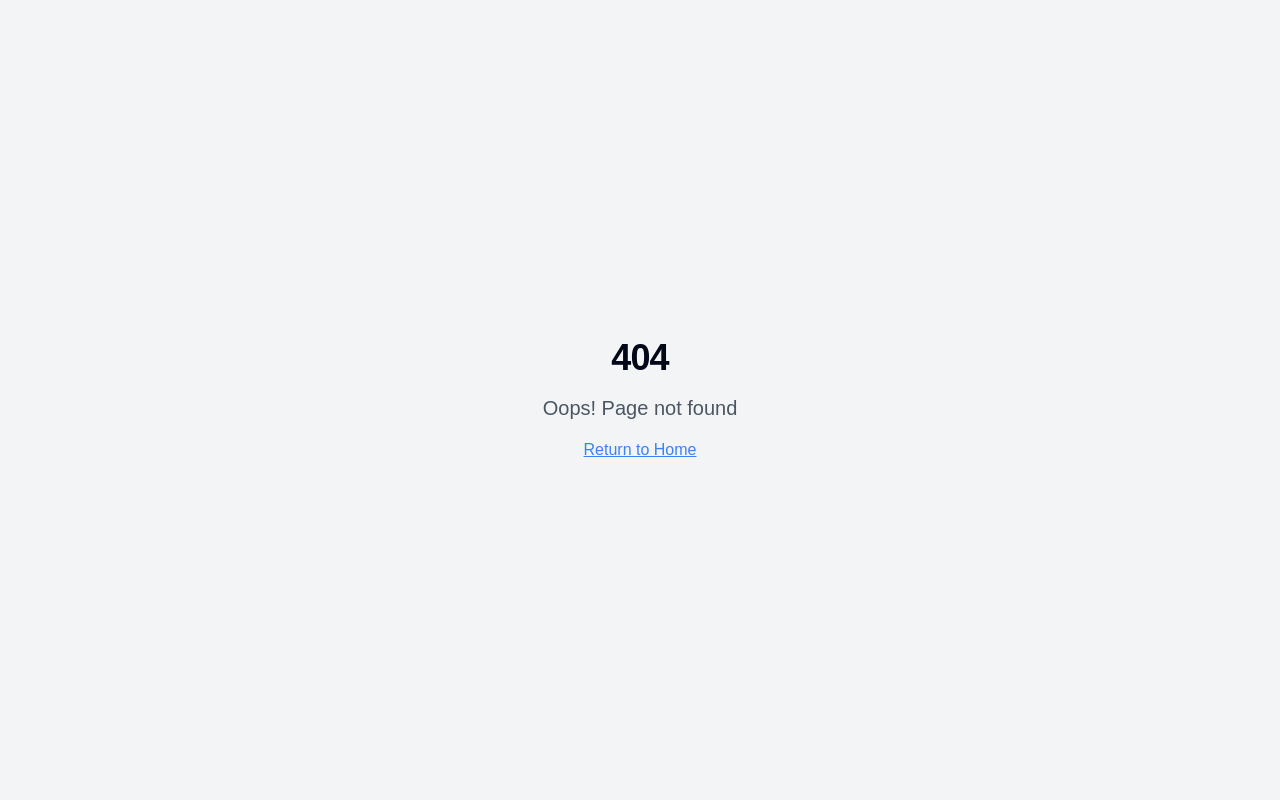
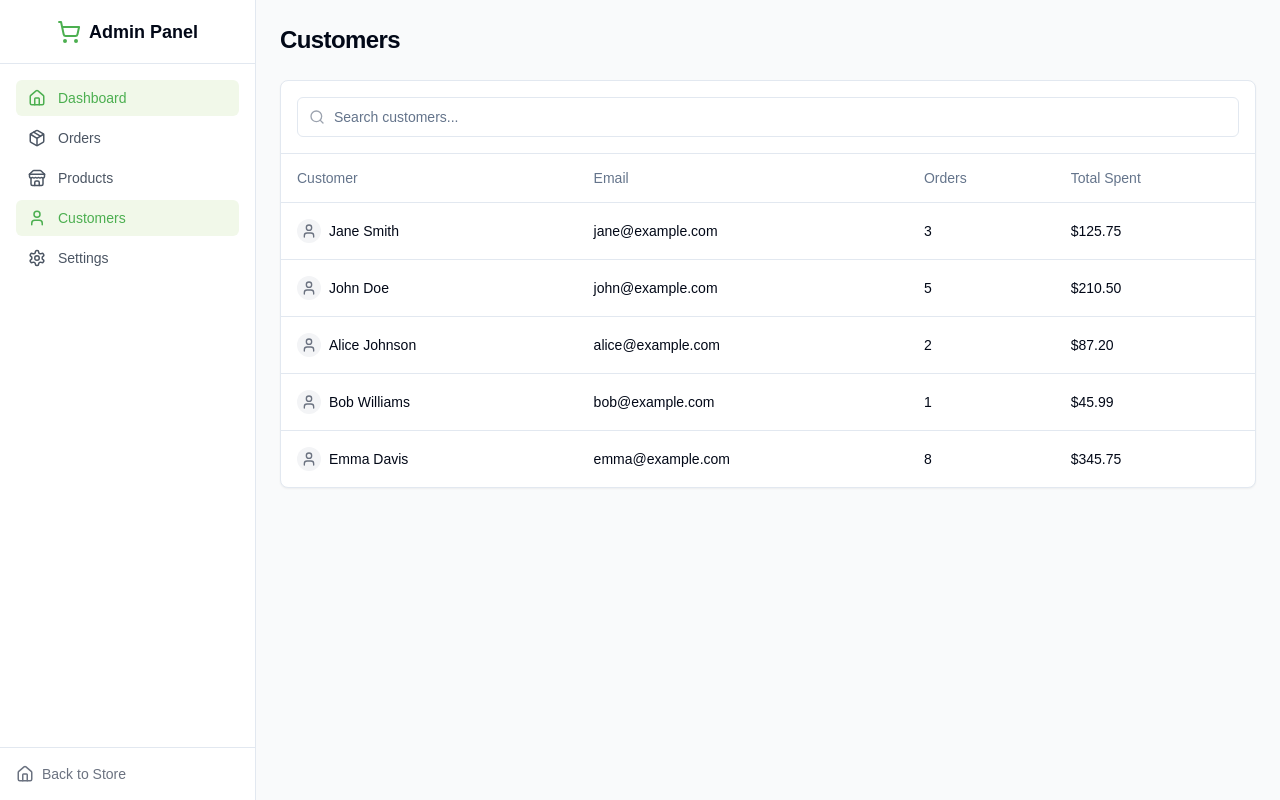
Before and after one commit to kishorekoduru/fresh-harvest-orders-app, a React (Vite) app: page /admin/customers in a window 1280 px wide. Before the commit this address had no page. Built offline with nearby package versions, Linux system fonts and the light colour scheme.

Commit message:
Fix: Admin sidebar customer link
Fix the customer link in the admin sidebar to correctly navigate to the customer page.

```diff
--- a/src/App.tsx
+++ b/src/App.tsx
@@ -21,7 +21,8 @@ import ProductDetailsPage from "./pages/ProductDetailsPage";
 import AdminDashboardPage from "./pages/admin/AdminDashboardPage";
 import AdminOrdersPage from "./pages/admin/AdminOrdersPage";
 import AdminOrderDetailsPage from "./pages/admin/AdminOrderDetailsPage";
-import AdminProductsPage from "./pages/admin/AdminProductsPage"; // Add this import
+import AdminProductsPage from "./pages/admin/AdminProductsPage";
+import AdminCustomersPage from "./pages/admin/AdminCustomersPage"; // Add this import
 
 // Context providers
 import { CartProvider } from "./context/CartContext";
@@ -50,7 +51,8 @@ const App = () => (
             <Route path="/admin" element={<AdminDashboardPage />} />
             <Route path="/admin/orders" element={<AdminOrdersPage />} />
             <Route path="/admin/orders/:orderId" element={<AdminOrderDetailsPage />} />
-            <Route path="/admin/products" element={<AdminProductsPage />} /> {/* Add this route */}
+            <Route path="/admin/products" element={<AdminProductsPage />} />
+            <Route path="/admin/customers" element={<AdminCustomersPage />} /> {/* Add this route */}
 
             {/* Catch-all route */}
             <Route path="*" element={<NotFound />} />
--- /dev/null
+++ b/src/pages/admin/AdminCustomersPage.tsx
@@ -0,0 +1,106 @@
+
+import React, { useState, useEffect } from 'react';
+import AdminSidebar from '@/components/admin/AdminSidebar';
+import { Card, CardContent } from '@/components/ui/card';
+import { Table, TableHeader, TableRow, TableHead, TableBody, TableCell } from '@/components/ui/table';
+import { Input } from '@/components/ui/input';
+import { Search, User } from 'lucide-react';
+
+// Mock customer data since we don't have a real API endpoint for customers yet
+const mockCustomers = [
+  { id: '1', name: 'Jane Smith', email: 'jane@example.com', orders: 3, totalSpent: 125.75 },
+  { id: '2', name: 'John Doe', email: 'john@example.com', orders: 5, totalSpent: 210.50 },
+  { id: '3', name: 'Alice Johnson', email: 'alice@example.com', orders: 2, totalSpent: 87.20 },
+  { id: '4', name: 'Bob Williams', email: 'bob@example.com', orders: 1, totalSpent: 45.99 },
+  { id: '5', name: 'Emma Davis', email: 'emma@example.com', orders: 8, totalSpent: 345.75 },
+];
+
+const AdminCustomersPage = () => {
+  const [searchQuery, setSearchQuery] = useState('');
+  const [customers, setCustomers] = useState(mockCustomers);
+  const [loading, setLoading] = useState(true);
+
+  useEffect(() => {
+    // Simulate loading data
+    const timer = setTimeout(() => {
+      setLoading(false);
+    }, 800);
+    return () => clearTimeout(timer);
+  }, []);
+
+  // Filter customers based on search query
+  const filteredCustomers = customers.filter(customer =>
+    customer.name.toLowerCase().includes(searchQuery.toLowerCase()) ||
+    customer.email.toLowerCase().includes(searchQuery.toLowerCase())
+  );
+
+  return (
+    <div className="flex min-h-screen bg-gray-50">
+      <AdminSidebar />
+
+      <div className="flex-1">
+        <div className="p-6">
+          <h1 className="text-2xl font-bold mb-6">Customers</h1>
+
+          {loading ? (
+            <div className="flex justify-center py-12">
+              <div className="animate-spin rounded-full h-12 w-12 border-t-2 border-b-2 border-harvest-primary"></div>
+            </div>
+          ) : (
+            <Card>
+              <CardContent className="p-0">
+                <div className="p-4 border-b">
+                  <div className="relative">
+                    <Search size={16} className="absolute left-3 top-1/2 transform -translate-y-1/2 text-gray-400" />
+                    <Input
+                      placeholder="Search customers..."
+                      className="pl-9"
+                      value={searchQuery}
+                      onChange={(e) => setSearchQuery(e.target.value)}
+                    />
+                  </div>
+                </div>
+
+                <Table>
+                  <TableHeader>
+                    <TableRow>
+                      <TableHead>Customer</TableHead>
+                      <TableHead>Email</TableHead>
+                      <TableHead>Orders</TableHead>
+                      <TableHead>Total Spent</TableHead>
+                    </TableRow>
+                  </TableHeader>
+                  <TableBody>
+                    {filteredCustomers.length > 0 ? (
+                      filteredCustomers.map((customer) => (
+                        <TableRow key={customer.id} className="hover:bg-gray-50">
+                          <TableCell className="flex items-center gap-2">
+                            <div className="bg-gray-100 rounded-full p-1">
+                              <User size={16} className="text-gray-500" />
+                            </div>
+                            {customer.name}
+                          </TableCell>
+                          <TableCell>{customer.email}</TableCell>
+                          <TableCell>{customer.orders}</TableCell>
+                          <TableCell>${customer.totalSpent.toFixed(2)}</TableCell>
+                        </TableRow>
+                      ))
+                    ) : (
+                      <TableRow>
+                        <TableCell colSpan={4} className="text-center py-6 text-gray-500">
+                          No customers found matching your search
+                        </TableCell>
+                      </TableRow>
+                    )}
+                  </TableBody>
+                </Table>
+              </CardContent>
+            </Card>
+          )}
+        </div>
+      </div>
+    </div>
+  );
+};
+
+export default AdminCustomersPage;
```
